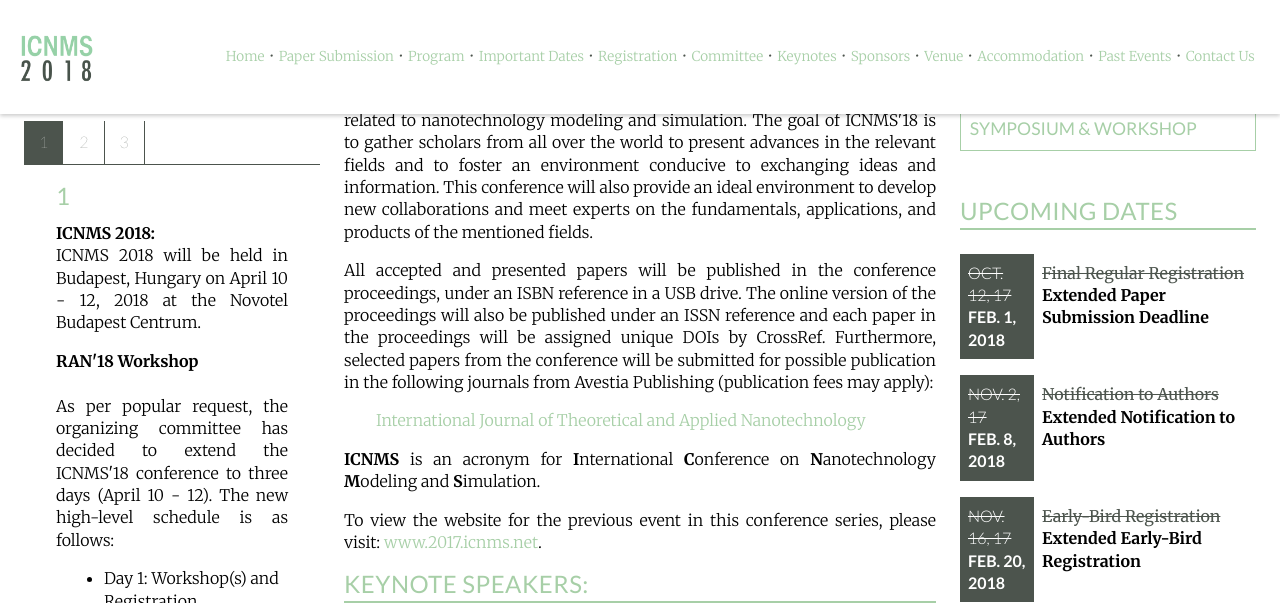
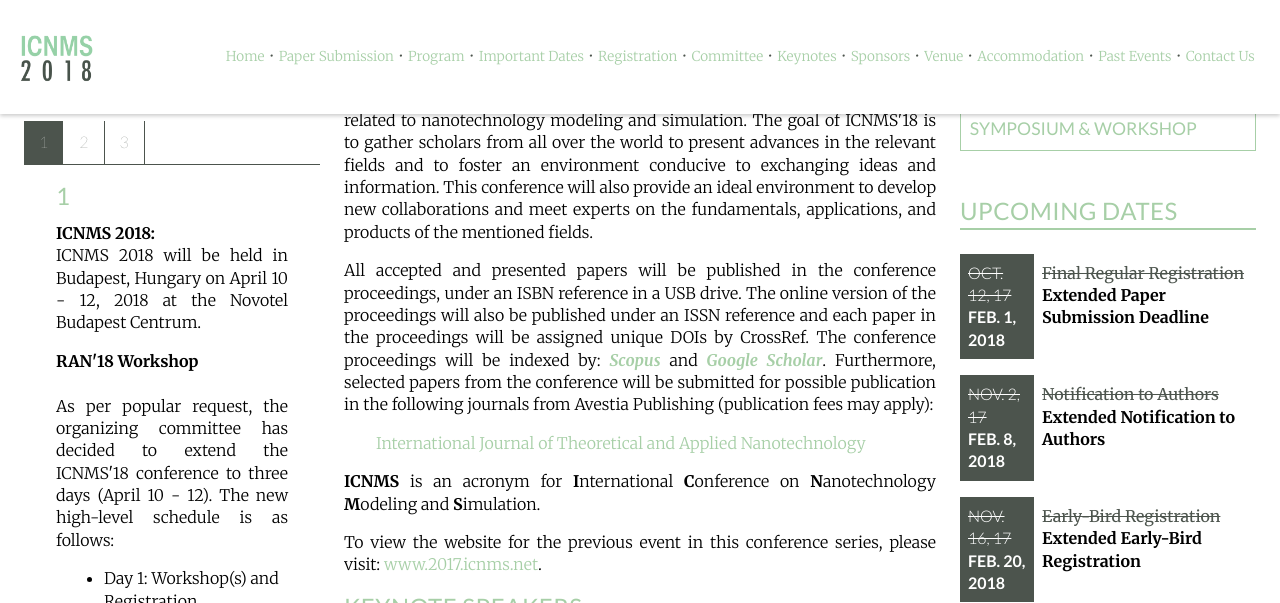
Before and after one commit to intaset/icnms, a Jekyll site: the page built from index.html, in a window 1280 px wide and 900 px high, scrolled down 467 px, cut to the strip 0-603 px from the top of the window. Built offline with Jekyll 4.4.1, drawn with Linux system fonts in a browser that asks for light colours; nearby versions of some CDN libraries; Markdown is read by kramdown in place of the engine named in the settings; comment, search, counter and statistics services are not loaded.

Commit message:
added sentence with scopus google

```diff
--- a/index.html
+++ b/index.html
@@ -9,7 +9,7 @@ keyword: nanotechnology modeling, nanotechnology simulation, molecular dynamic s
   <div class="unit-spacer content">
     <p class="body">The 3<sup>rd</sup> International Conference on Nanotechnology Modeling and Simulation (ICNMS'18) aims to become the leading annual conference in fields related to nanotechnology modeling and simulation. The goal of ICNMS'18 is to gather scholars from all over the world to present advances in the relevant fields and to foster an environment conducive to exchanging ideas and information. This conference will also provide an ideal environment to develop new collaborations and meet experts on the fundamentals, applications, and products of the mentioned fields.</p>
 
-    <p class="body">All accepted and presented papers will be published in the conference proceedings, under an ISBN reference in a USB drive. The online version of the proceedings will also be published under an ISSN reference and each paper in the proceedings will be assigned unique DOIs by CrossRef. Furthermore, selected papers from the conference will be submitted for possible publication in the following journals from Avestia Publishing (publication fees may apply):</p>
+    <p class="body">All accepted and presented papers will be published in the conference proceedings, under an ISBN reference in a USB drive. The online version of the proceedings will also be published under an ISSN reference and each paper in the proceedings will be assigned unique DOIs by CrossRef. The conference proceedings will be indexed by: <strong><i><a href="https://www.scopus.com/home.uri" target="_blank" class="body-link">Scopus</a></i></strong> and <a href="https://scholar.google.ca/" target="_blank" class="body-link"><strong><i>Google Scholar</i></strong></a>. Furthermore, selected papers from the conference will be submitted for possible publication in the following journals from Avestia Publishing (publication fees may apply):</p>
 
 	<p class="body indent"><a href="http://ijtan.avestia.com" class="body-link">International Journal of Theoretical and Applied Nanotechnology</a></p>
 
```
Also changed, not shown: 1 other file.
